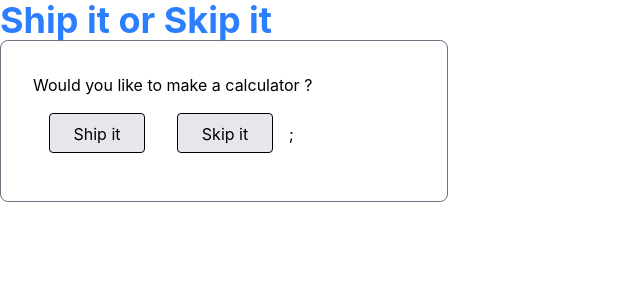
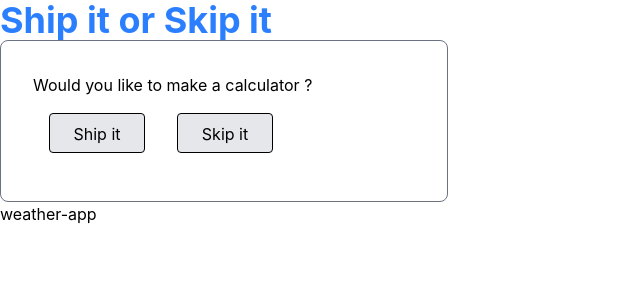
Before and after one commit to akisha-dev/Ship-it, a React (Vite) app: page / in a window 1280 px wide. Both pictures are taken after a click on the button "Ship it". Shown: the top 300 px of the page, without its empty margins (0-640 px from the left). Built offline with nearby package versions, Linux system fonts and the light colour scheme.

Commit message:
added edge case handling when all idea are exhausted

```diff
--- a/src/App.jsx
+++ b/src/App.jsx
@@ -23,21 +23,26 @@ function App(){
 
   let [projectIndex,setProjectIndex] = useState(0);
   function updateIndex(){
+    if(projectIndex < projectIdeas.length){
 
-      setProjectIndex(projectIndex +1);
+      setProjectIndex(projectIndex +1);}
 
   }
   return(
     <>
     <h1 className="text-4xl font-bold text-blue-500">Ship it or Skip it</h1>
     <div className ="card p-8  bg-white max-w-md border border-gray-500 rounded-lg" >
-
+  {projectIndex < projectIdeas.length?(
+    <>
   <p>Would you like to make a {projectIdeas[projectIndex]} ?</p>
    <Button onClick={updateShippedList}>Ship it</Button>
    <Button onClick={updateIndex} >Skip it</Button>
-   {console.log(shippedList)};
-
+   </>
+  ):(
+    <p>You're Done!</p>
+  )}
    </div>
+   {shippedList.map(idea =>(<p key={idea}>{idea}</p>))}
 
     </>
   )
```
